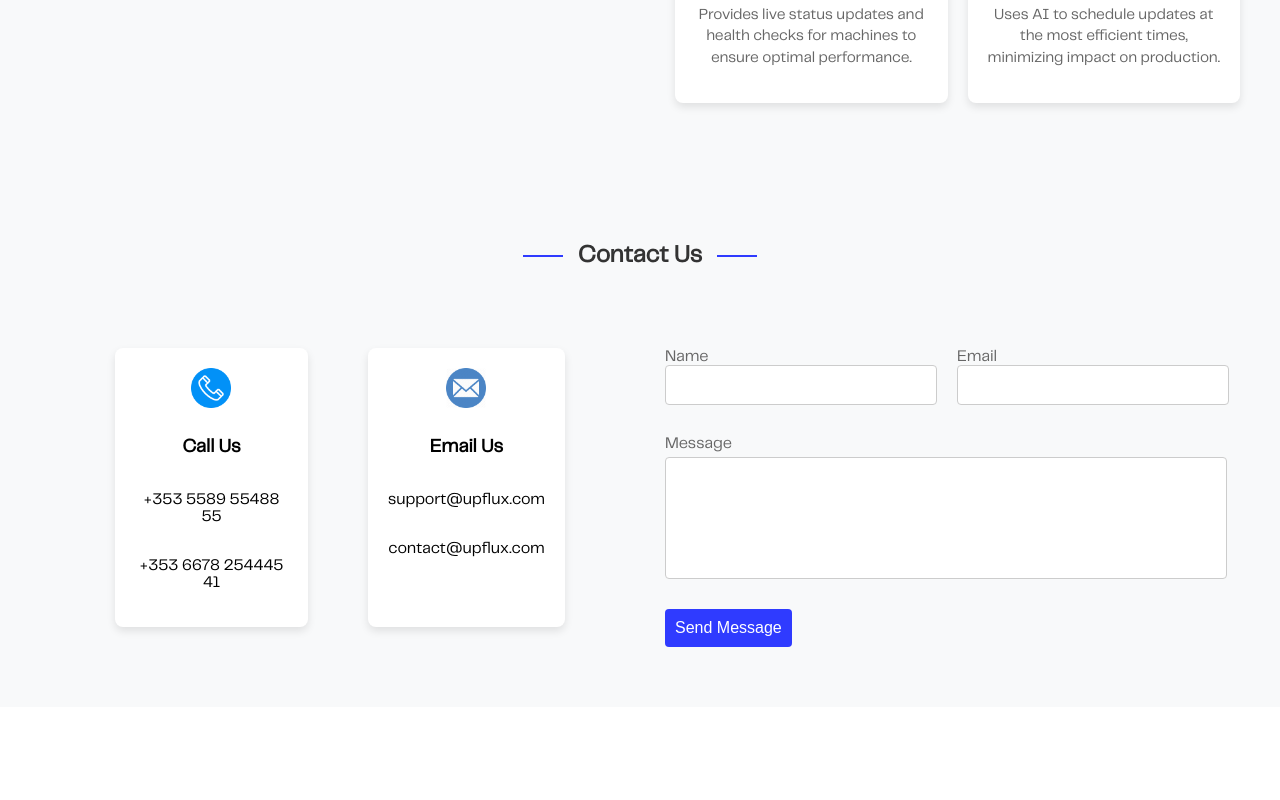
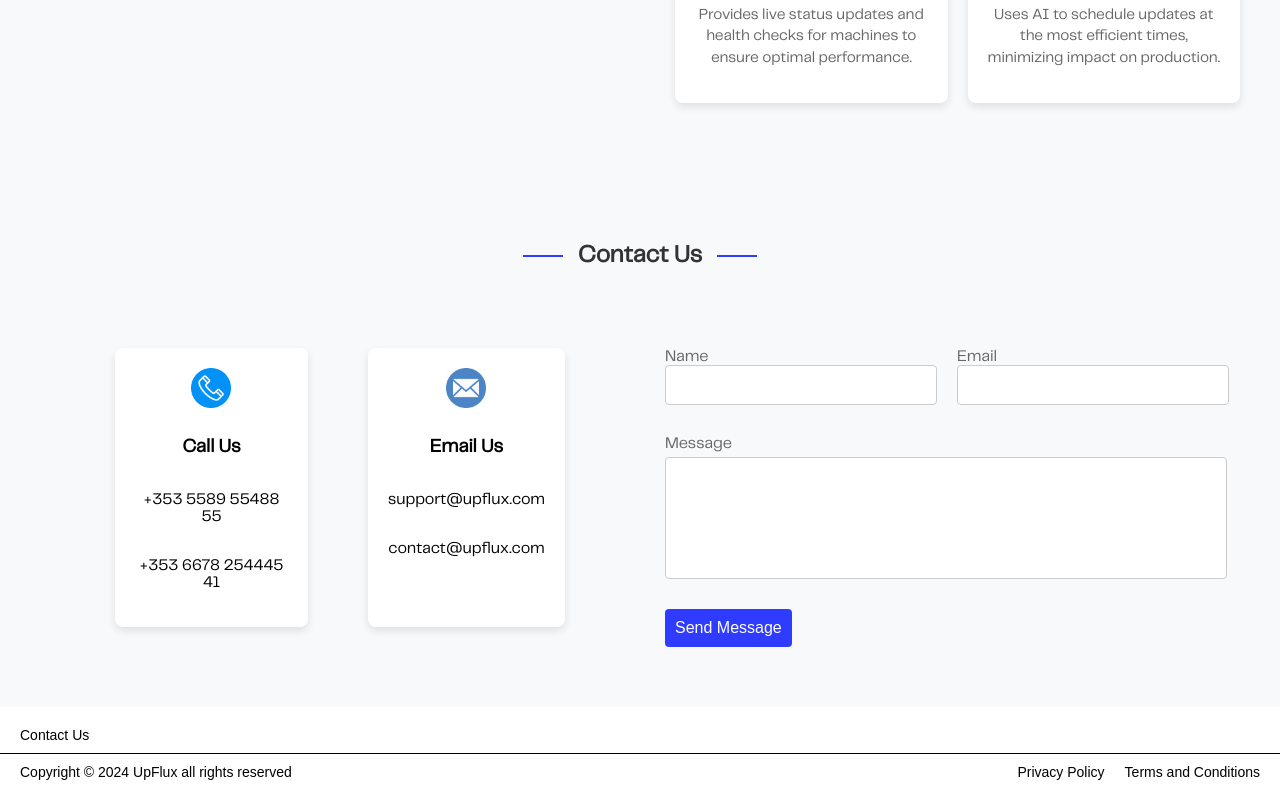
Before and after one commit to UpFlux-By-Zenith/UpFlux-WebApp, a React (Create React App) app in the folder upflux-client/: page / in a window 1280 px wide. Shown: the part 1276-2076 px from the top of the page. Before the commit the page ends 1983 px from the top, so only its background shows below. Built offline with nearby package versions, Linux system fonts and the light colour scheme.

Commit message:
Create the component for the footer and write footer css

```diff
--- a/upflux-client/src/App.tsx
+++ b/upflux-client/src/App.tsx
@@ -5,6 +5,7 @@ import Navbar from './components/Navbar';
 import HeroImage from './components/Header';
 import About from './components/About';
 import ContactUs from './components/ContactUs';
+import Footer from './components/Footer';
 
 
 export const App = () => {
@@ -15,6 +16,7 @@ export const App = () => {
     <HeroImage />
     <About/>
     <ContactUs/>
+    <Footer/>
   </Router>
 
   );
--- /dev/null
+++ b/upflux-client/src/components/Footer.tsx
@@ -0,0 +1,20 @@
+import React from 'react';
+import '../features/Footer/footer.css';
+
+const Footer = () => {
+  return (
+    <div className="footer">
+      <p className="contact-us">Contact Us</p>
+      <hr className="footer-line" />
+      <div className="footer-bottom">
+        <p className="copyright">Copyright © 2024 UpFlux all rights reserved</p>
+        <div className="footer-links">
+          <a href="/privacy-policy" className="footer-link">Privacy Policy</a>
+          <a href="/terms-conditions" className="footer-link">Terms and Conditions</a>
+        </div>
+      </div>
+    </div>
+  );
+};
+
+export default Footer;
--- /dev/null
+++ b/upflux-client/src/features/Footer/footer.css
@@ -0,0 +1,62 @@
+.footer {
+    font-family: Arial, sans-serif;
+    font-size: 14px;
+    color: #000;
+    padding: 20px 0;
+    background-color: #fff;
+    width: 100%;
+}
+
+.contact-us {
+    text-align: left;
+    margin: 0;
+    padding-left: 20px; /* Adjust padding as needed */
+}
+
+.footer-line {
+    border: none;
+    border-top: 1px solid #000;
+    width: 100%;
+    margin: 10px 0;
+}
+
+.footer-bottom {
+    display: flex;
+    justify-content: space-between;
+    align-items: center;
+    padding: 0 20px; /* Add padding for spacing on left and right */
+}
+
+.copyright {
+    margin: 0;
+    text-align: left;
+}
+
+.footer-links {
+    display: flex;
+    gap: 20px;
+}
+
+.footer-link {
+    color: #000;
+    text-decoration: none;
+}
+
+.footer-link:hover {
+    text-decoration: underline;
+}
+
+/* Responsive layout for smaller screens */
+@media (max-width: 768px) {
+    .footer-bottom {
+        flex-direction: column;
+        align-items: center;
+        gap: 10px;
+    }
+
+    .contact-us,
+    .copyright {
+        text-align: center;
+        padding-left: 0;
+    }
+}
```
